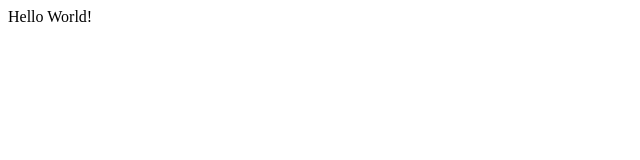
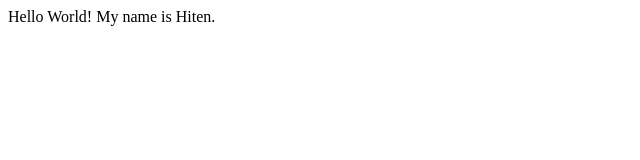
Before and after one commit to hmp58/HITEN, a plain HTML site: page Index.html in a window 1280 px wide. Shown: the whole page, without its empty margins (0-640 px from the left). Drawn offline with Linux system fonts and the light colour scheme.

Commit message:
1st Demo trying!

```diff
--- a/Index.html
+++ b/Index.html
@@ -6,5 +6,6 @@
 </head>
 <body>
 Hello World!
+My name is Hiten.
 </body>
 </html>
```
